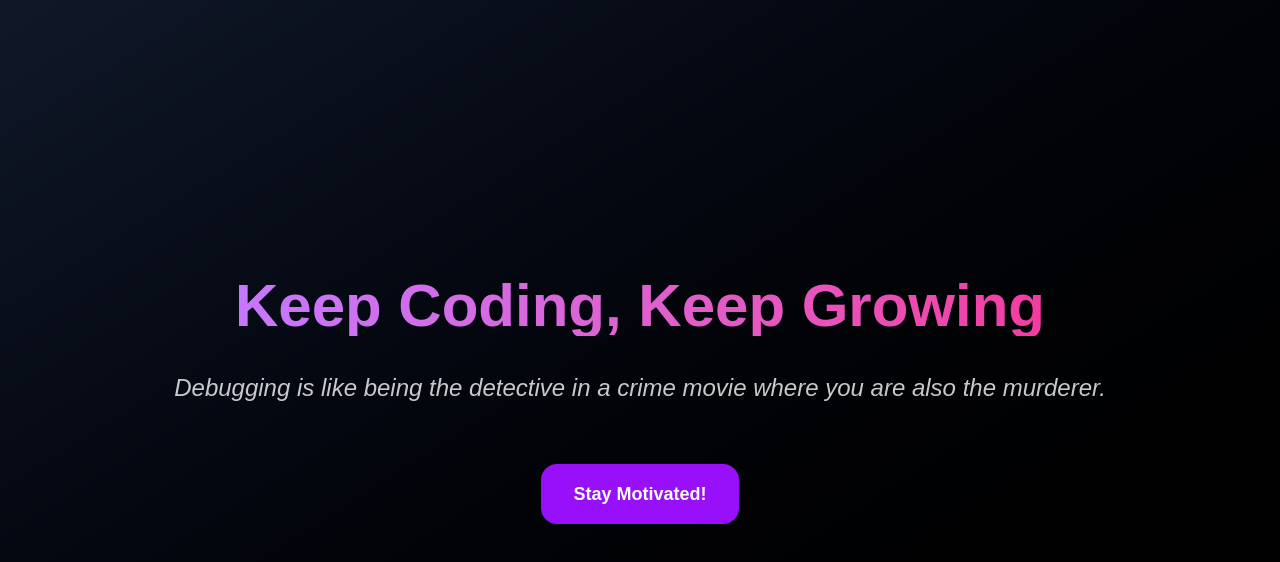
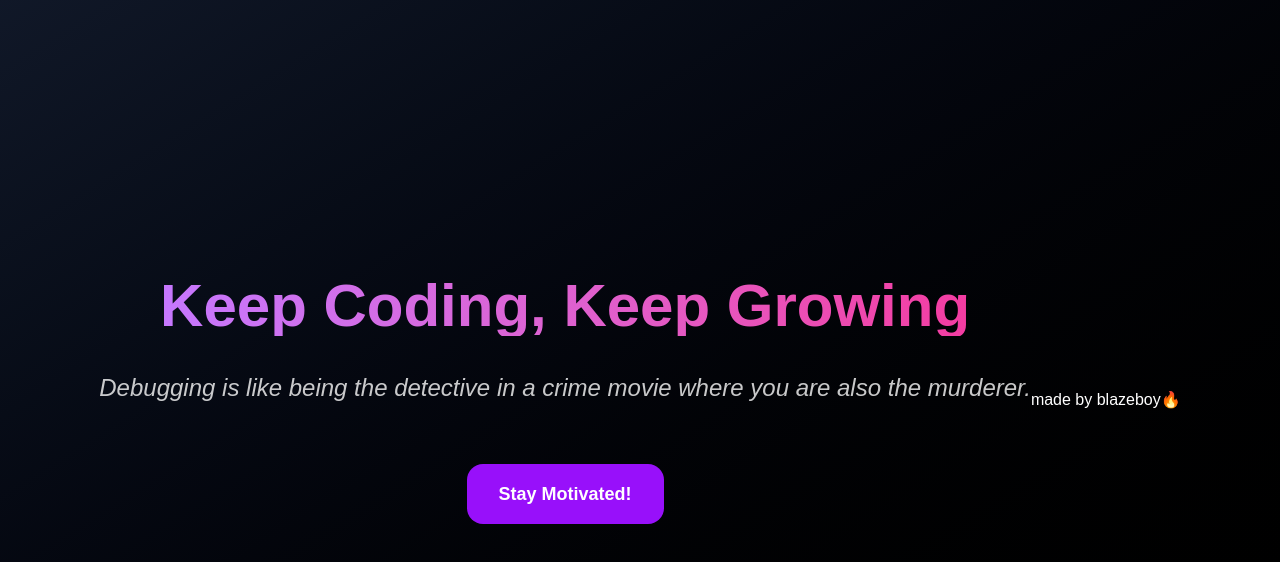
Before and after one commit to blazingPheonix/nextcicd, a Next.js app: page / in a window 1280 px wide. Shown: the top 562 px of the page. Built offline with nearby package versions, Linux system fonts and the light colour scheme.

Commit message:
first commit after successfull cicd

```diff
--- a/src/app/page.tsx
+++ b/src/app/page.tsx
@@ -58,6 +58,7 @@ export default function MotivationPage() {
           </button>
         </motion.div>
       </motion.div>
+      <p>made by blazeboy🔥</p>
     </div>
   );
 }
```
